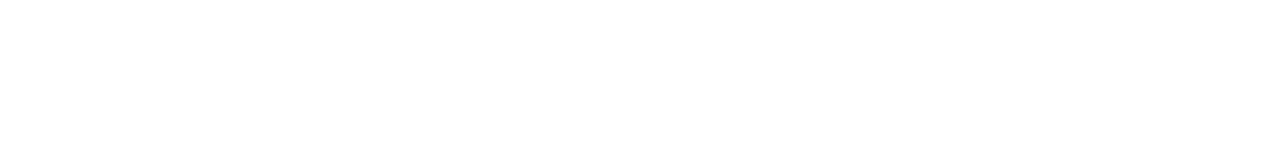
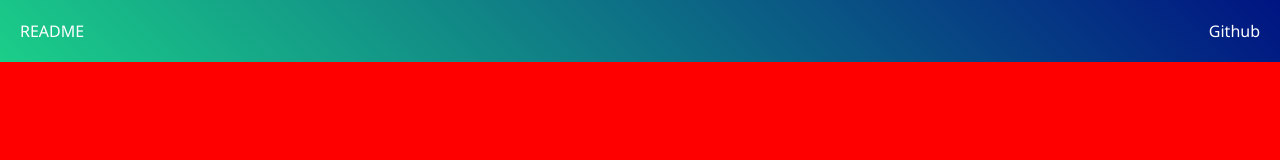
Before and after one commit to linder3hs/web-moderna, a plain HTML site: page index.html in a window 1280 px wide. Drawn offline with Linux system fonts and the light colour scheme.

Commit message:
usando media query

```diff
--- a/index.html
+++ b/index.html
@@ -4,6 +4,22 @@
     <meta charset="UTF-8" />
     <meta name="viewport" content="width=device-width, initial-scale=1.0" />
     <title>Document</title>
+    <link rel="stylesheet" href="./styles.css" />
   </head>
-  <body></body>
+  <body>
+    <header>
+      <nav>
+        <ul>
+          <li>
+            <a href="">README</a>
+          </li>
+          <li>
+            <a href="">Github</a>
+          </li>
+        </ul>
+      </nav>
+    </header>
+    <main></main>
+    <footer></footer>
+  </body>
 </html>
--- /dev/null
+++ b/styles.css
@@ -0,0 +1,41 @@
+* {
+  margin: 0;
+  padding: 0;
+  box-sizing: border-box;
+}
+
+body {
+  font-family: "Segoe UI", Tahoma, Geneva, Verdana, sans-serif;
+  background-color: #f5f5f5;
+}
+
+nav {
+  background: linear-gradient(45deg, #1bce89, #001482);
+  padding: 20px;
+  position: absolute;
+  width: 100%;
+  bottom: 0;
+}
+
+nav > ul {
+  list-style: none;
+  display: flex;
+  justify-content: space-between;
+}
+
+nav > ul > li > a {
+  text-decoration: none;
+  color: #ffffff;
+}
+
+/* 600px en adelante */
+@media (min-width: 600px) {
+  body {
+    background-color: red;
+  }
+
+  nav {
+    top: 0;
+    bottom: auto;
+  }
+}
```
